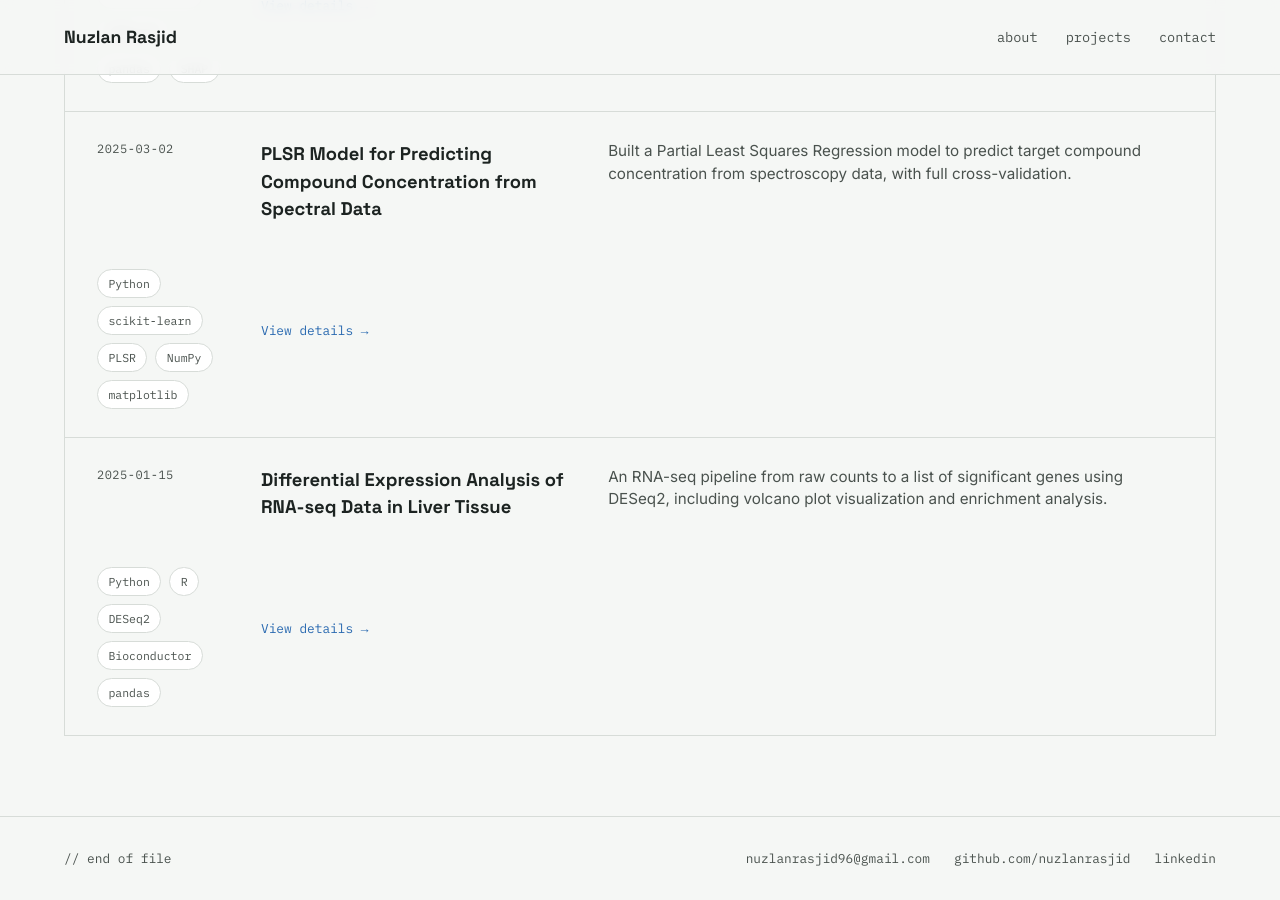
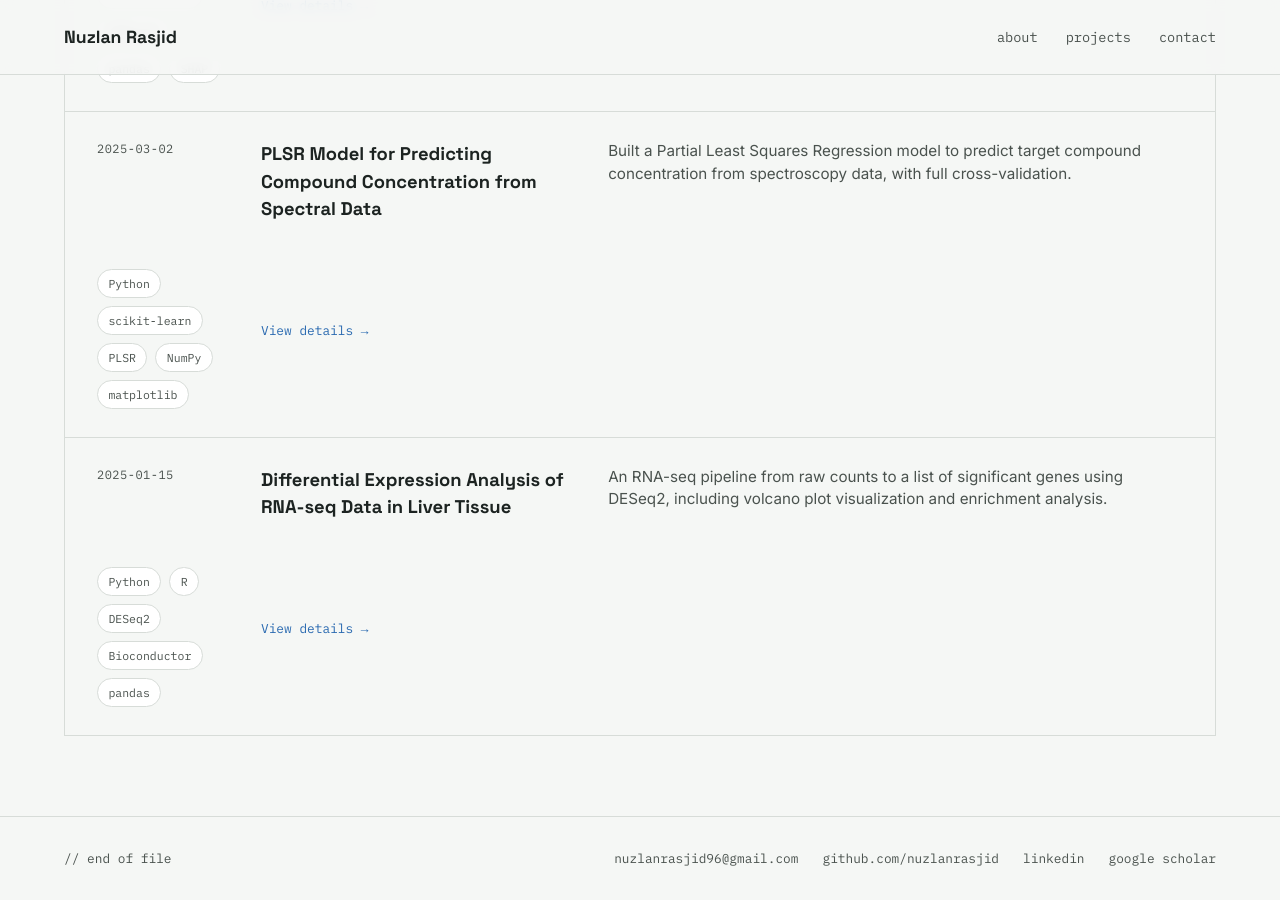
Before and after one commit to nuzlanrasjid/nuzlanrasjid.github.io, a Jekyll site: the page built from index.html, in a window 1280 px wide and 900 px high, scrolled down 1578 px. Built offline with Jekyll 4.4.1, drawn with Linux system fonts in a browser that asks for light colours.

Commit message:
Update default.html

```diff
--- a/_layouts/default.html
+++ b/_layouts/default.html
@@ -34,6 +34,7 @@
         <a href="mailto:{{ site.email }}">{{ site.email }}</a>
         <a href="https://github.com/{{ site.github_username }}" target="_blank" rel="noopener">github.com/{{ site.github_username }}</a>
         {% if site.linkedin_url %}<a href="{{ site.linkedin_url }}" target="_blank" rel="noopener">linkedin</a>{% endif %}
+        {% if site.google_scholar %}<a href="{{ site.google_scholar }}" target="_blank" rel="noopener">google scholar</a>{% endif %}
       </div>
     </div>
   </footer>
```
